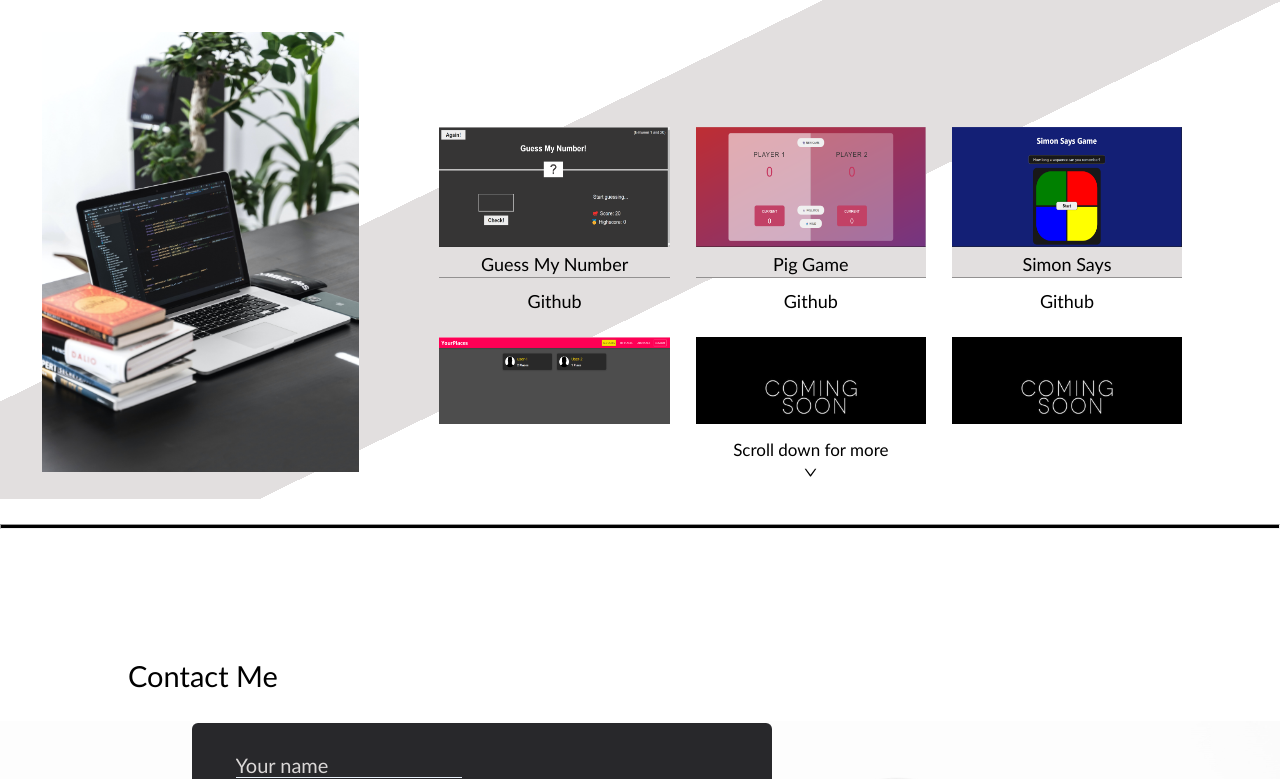
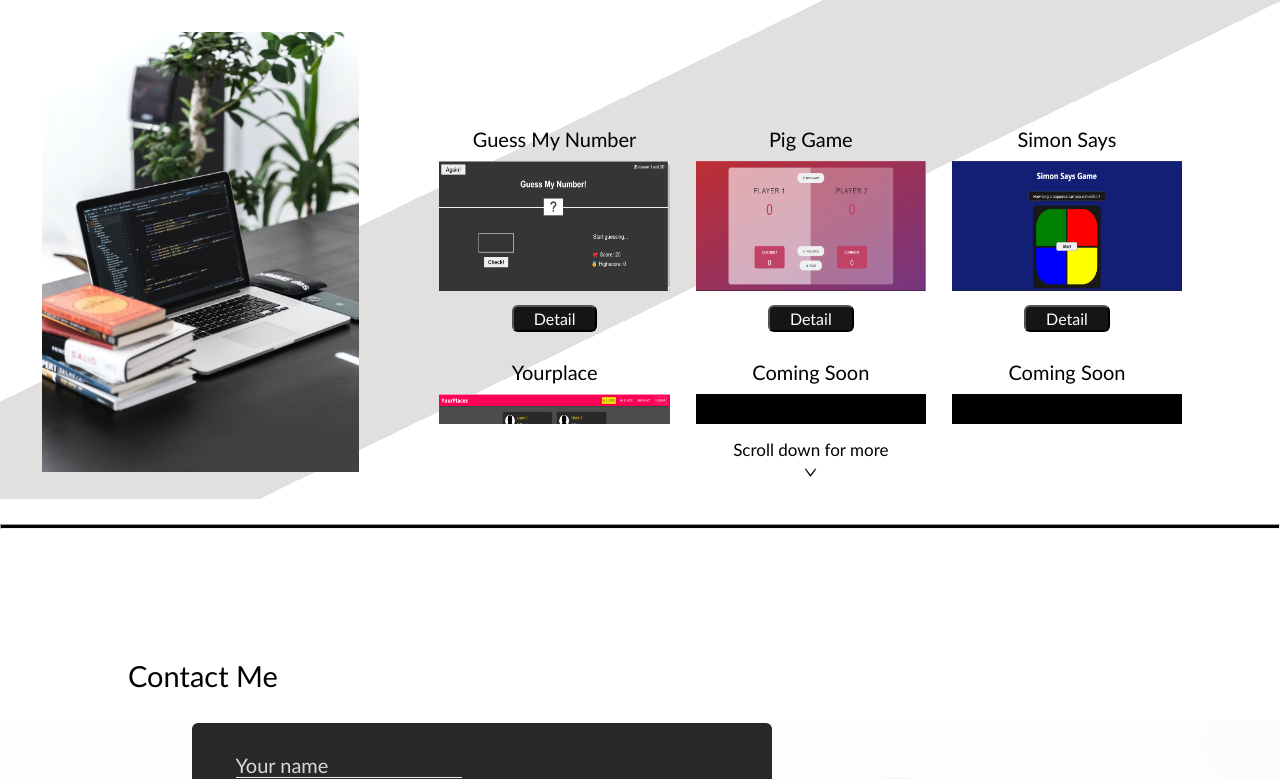
Before and after one commit to khybe/my-portfolio-1.0, a React (Create React App) app: page / in a window 1280 px wide. Shown: the part 1531-2310 px from the top of the page. Built offline with nearby package versions, Linux system fonts and the light colour scheme; the HTML template or start-up script is replaced by a standard one.

Commit message:
Adding Detail Modal to each project in my work section

```diff
--- a/src/components/contact-me/ContactMe.css
+++ b/src/components/contact-me/ContactMe.css
@@ -133,7 +133,7 @@ form button {
   position: absolute;
   bottom: 4%;
   right: 12%;
-  border-radius: 4px;
+  border-radius: 6px;
 }
 
 form button:hover {
@@ -185,7 +185,7 @@ form button:hover {
   padding-top: 30vh;
 }
 
-.userRespond .closeIcon {
+.userRespond .close-icon {
   position: absolute;
   top: 4%;
   right: 8%;
@@ -602,7 +602,7 @@ form button:hover {
     height: 96%;
   }
 
-  .userRespond .closeIcon {
+  .userRespond .close-icon {
     top: 12%;
   }
 }
--- a/src/components/contact-me/ContactMe.js
+++ b/src/components/contact-me/ContactMe.js
@@ -1,6 +1,5 @@
 import React, { useRef, useState } from "react";
 import emailjs from "@emailjs/browser";
-import "./ContactMe.css";
 
 import cmHorizBg from "../../assets/cmHorizBg.jpg";
 import cmVertBg from "../../assets/cmVertBg.jpg";
@@ -8,6 +7,8 @@ import { MdAlternateEmail } from "react-icons/md";
 import { BsTelephone } from "react-icons/bs";
 import { GoLocation } from "react-icons/go";
 import { AiOutlineClose } from "react-icons/ai";
+
+import "./ContactMe.css";
 
 // Abbreviations: {bg: background, msg: message, btm: bottom, horiz: horizontal, vert: vertical, cm: contact-me}
 const ContactMe = () => {
@@ -121,7 +122,7 @@ const ContactMe = () => {
         <div className="userRespond">
           <AiOutlineClose
             size="3rem"
-            className="closeIcon"
+            className="close-icon"
             onClick={closeUserRespondHandler}
           />
           <h1>Thank you for your message!</h1>
--- /dev/null
+++ b/src/components/my-work/Detail.css
@@ -0,0 +1,61 @@
+/* Style for the modal content */
+.project-detail {
+  position: relative;
+  width: 100%;
+  max-width: 500px;
+  padding: 25px;
+  background-color: #fff;
+  border-radius: 10px;
+  box-shadow: 0 0 10px rgba(0, 0, 0, 0.3);
+}
+
+hr {
+  margin: 10px 0;
+}
+
+/* Style for the modal title */
+.project-detail h2 {
+  margin-top: 0;
+  margin-bottom: 20px;
+}
+
+/* Style for the modal description */
+.project-detail p {
+  line-height: 2.3rem;
+  margin-top: 20px;
+  margin-bottom: 20px;
+  padding: 0 5px;
+}
+
+/* Style for the links container */
+.controllers {
+  display: flex;
+  justify-content: center;
+  gap: 3rem;
+  align-items: center;
+  margin-top: 20px;
+}
+
+/* Style for the links */
+.link {
+  font-size: 1.4rem;
+  font-weight: bold;
+  color: #333;
+  text-decoration: none;
+  padding: 5px 20px;
+  background-color: #fff;
+  border: 2px solid #333;
+  border-radius: 5px;
+  transition: all 0.3s ease-in-out;
+}
+
+.link:hover {
+  color: #fff;
+  background-color: #0b0b0b;
+}
+
+.close-icon {
+  position: absolute;
+  top: 10px;
+  right: 15px;
+}
--- /dev/null
+++ b/src/components/my-work/Detail.js
@@ -0,0 +1,37 @@
+import { AiOutlineClose } from "react-icons/ai";
+
+import "./Detail.css";
+
+const Detail = (props) => {
+  return (
+    <div className="project-detail">
+      <AiOutlineClose
+        onClick={props.onCancel}
+        className="close-icon"
+        size="2.5rem"
+      />
+      <h2>{props.title}</h2>
+      <hr />
+      <p>{props.description}</p>
+      <hr />
+
+      <footer className="controllers">
+        <a href={props.link} target="_blank" rel="noreferrer" className="link">
+          Website
+        </a>
+        {props.github && (
+          <a
+            href={props.github}
+            target="_blank"
+            rel="noreferrer"
+            className="link"
+          >
+            Github
+          </a>
+        )}
+      </footer>
+    </div>
+  );
+};
+
+export default Detail;
--- a/src/components/my-work/MyWork.js
+++ b/src/components/my-work/MyWork.js
@@ -1,8 +1,56 @@
 import Projects from "./Projects";
 
 import myWorkPic from "../../assets/my-work/myWork.jpg";
+import pigGame from "../../assets/my-work/myWorkPigGame.png";
+import guessMyNumber from "../../assets/my-work/myWorkGuessMyNumber.png";
+import simonSays from "../../assets/my-work/myWorkSimonSays.png";
+import yourplace from "../../assets/my-work/myWorkYourplace.png";
+import comingSoon from "../../assets/my-work/myWorkComingSoon.jpg";
 
 import "./MyWork.css";
+
+const projectsList = [
+  {
+    id: "p2",
+    title: "Guess My Number",
+    image: guessMyNumber,
+    description: `Is an online game where players try to guess a randomly generated number in the fewest number of attempts possible.
+     It is a simple yet engaging game that can be played alone or with friends.`,
+    github: "https://github.com/khybe/guess-my-number",
+    link: "https://guess-my-number-eight-plum.vercel.app/",
+  },
+  {
+    id: "p1",
+    title: "Pig Game",
+    image: pigGame,
+    description: `A simple dice game where players roll a die and accumulate points, but risk losing all points for the turn if they roll a
+    1. The winner is the first to reach 100 points.
+    2. It's a jeopardy game where players make decisions on whether to risk previous gains for greater gains by rolling again.`,
+    github: "https://github.com/khybe/pig-game",
+    link: "https://pig-game-bay.vercel.app/",
+  },
+  {
+    id: "p3",
+    title: "Simon Says",
+    image: simonSays,
+    description: `A simple interactive game built using Javascript and React.js, where the computer plays a sequence that the user must remember.
+    The game can improve cognitive skills such as working memory and attention.`,
+    github: "https://github.com/khybe/Simon-says",
+    link: "https://simon-says-orcin.vercel.app/",
+  },
+  {
+    id: "p4",
+    title: "Yourplace",
+    image: yourplace,
+    description: `Your Places is a MERN full-stack web app with MongoDB, Express, React, and Node.
+      It has auth, authorization, CRUD operations, and uses AWS S3 for image storage. Users can add multiple
+      locations and view them on a Google Map modal.`,
+    github: "https://yourplace-6ac22.web.app/",
+    link: "https://github.com/khybe/yourplace-MERN-project-with-CRUD-operations-frontend",
+  },
+  { id: "p5", title: "Coming Soon", image: comingSoon },
+  { id: "p6", title: "Coming Soon", image: comingSoon },
+];
 
 // Abbreviations: {horiz: horizontal, vert: vertical}
 const MyWork = (props) => {
@@ -12,7 +60,7 @@ const MyWork = (props) => {
         <h2 className="title">MY WORK</h2>
         <img src={myWorkPic} alt="Work space pic" className="work-space-pic" />
       </div>
-      <Projects />
+      <Projects items={projectsList} />
     </section>
   );
 };
--- a/src/components/my-work/Project.css
+++ b/src/components/my-work/Project.css
@@ -1,39 +1,60 @@
 /* ----Mobile-First---- */
 /* Starting from the smallest, iphone 5/SE size: 320x568*/
 .project {
+  font-size: 1.7rem;
   width: 75%;
   max-width: 200px;
   margin: auto;
-  margin-bottom: 2.5rem;
+  margin-bottom: 2.8rem;
   text-align: center;
-}
-
-.project figure {
-  background-color: #e2dfdf;
-  margin-bottom: 1.2rem;
-}
-
-.project figcaption {
-  padding: 0.2rem 0;
-  border-bottom: 0.5px solid rgb(147, 145, 145);
-  font-weight: 100;
 }
 
 .project img {
   width: 100%;
   height: 100px;
+  margin: 1rem 0;
+}
+
+.project img:hover {
+  border-radius: 8px;
+  border: 2px solid black;
 }
 
 .project a {
-  font-weight: 100;
   color: #000;
   text-decoration: none;
 }
 
 .project a:hover {
-  padding-bottom: 0.1rem;
-  font-weight: 500;
-  border-bottom: 1px solid gray;
+  font-weight: 600;
+}
+
+.project button {
+  padding: 0.2rem 1.8rem;
+  font-size: 1.4rem;
+  background-color: #161414;
+  color: #fff;
+  border-radius: 6px;
+}
+
+.project button:hover {
+  background-color: rgb(253, 250, 250);
+  color: #000;
+  font-weight: 600;
+}
+
+/* Style for the modal background */
+.modal {
+  position: fixed;
+  top: 0;
+  left: 0;
+  width: 100%;
+  height: 100%;
+  background-color: rgba(0, 0, 0, 0.6);
+  display: flex;
+  justify-content: center;
+  align-items: center;
+  z-index: 9999;
 }
 
 /* ----Mobile-Landscape---- */
@@ -47,6 +68,10 @@
   .project img {
     height: 130px;
   }
+
+  .project button {
+    font-size: 1.6rem;
+  }
 }
 
 /*---Tablet-Media-Querie-Rules--- */
@@ -54,19 +79,23 @@
 @media screen and (min-width: 599px) and (min-height: 799px) {
   .project {
     max-width: 240px;
-    font-size: 1.8rem;
+    font-size: 2rem;
   }
 
   .project img {
     height: 120px;
+  }
+
+  .project button {
+    padding: 0.2rem 2rem;
+    font-size: 1.6rem;
   }
 }
 
 /* For screen (width: 768px and more, height: 1024px (in mind)*/
 @media screen and (min-width: 766px) {
   .project {
-    width: 85%;
-    font-size: 1.7rem;
+    width: 88%;
   }
 }
 
@@ -77,25 +106,6 @@
   }
 
   .project img {
-    height: 120px;
-  }
-}
-
-/* For screen (width: 1024px and more, height: 768px (in mind) */
-@media screen and (min-width: 1022px) {
-  .project {
-    font-size: 1.8rem;
-  }
-}
-
-/*---Desktop-Media-Querie-Rules--- */
-/* For screen (width: 1400px and more)*/
-@media screen and (min-width: 1399px) {
-  .project {
-    font-size: 2rem;
-  }
-
-  .project img {
     height: 130px;
   }
 }
--- a/src/components/my-work/Project.js
+++ b/src/components/my-work/Project.js
@@ -1,17 +1,44 @@
+import { useState } from "react";
+
+import Detail from "./Detail";
+
 import "./Project.css";
 
 const Project = (props) => {
+  const [showDetail, setShowDetail] = useState(false);
+
+  const showDetailHandler = (e) => {
+    e.preventDefault();
+
+    setShowDetail(true);
+  };
+
+  const cancelDetailHandler = (e) => {
+    e.preventDefault();
+
+    setShowDetail(false);
+  };
+
   return (
     <div className="project">
       <a href={props.srcLink} target="_blank" rel="noreferrer">
         <figure>
+          <figcaption>{props.title}</figcaption>
           <img src={props.image} alt="Project 1 Pig game" />
-          <figcaption>{props.name}</figcaption>
         </figure>
       </a>
-      <a href={props.githubLink} target="_blank" rel="noreferrer">
-        Github
-      </a>
+      <button onClick={showDetailHandler}>Detail</button>
+      {showDetail && (
+        <div className="modal" onClick={cancelDetailHandler}>
+          <Detail
+            title={props.title}
+            description={props.description}
+            link={props.link}
+            github={props.github}
+            onCancel={cancelDetailHandler}
+          />
+        </div>
+      )}
     </div>
   );
 };
--- a/src/components/my-work/Projects.js
+++ b/src/components/my-work/Projects.js
@@ -3,59 +3,21 @@ import React from "react";
 import "./Projects.css";
 import Project from "./Project";
 
-import pigGame from "../../assets/my-work/myWorkPigGame.png";
-import guessMyNumber from "../../assets/my-work/myWorkGuessMyNumber.png";
-import simonSays from "../../assets/my-work/myWorkSimonSays.png";
-import yourplace from "../../assets/my-work/myWorkYourplace.png";
-import comingSoon from "../../assets/my-work/myWorkComingSoon.jpg";
 import { AiOutlineDown } from "react-icons/ai";
 
-const projectsList = [
-  {
-    id: "p2",
-    name: "Guess My Number",
-    image: guessMyNumber,
-    githubLink: "https://github.com/khybe/guess-my-number",
-    srcLink: "https://guess-my-number-eight-plum.vercel.app/",
-  },
-  {
-    id: "p1",
-    name: "Pig Game",
-    image: pigGame,
-    githubLink: "https://github.com/khybe/pig-game",
-    srcLink: "https://pig-game-bay.vercel.app/",
-  },
-  {
-    id: "p3",
-    name: "Simon Says",
-    image: simonSays,
-    githubLink: "https://github.com/khybe/Simon-says",
-    srcLink: "https://simon-says-orcin.vercel.app/",
-  },
-  {
-    id: "p4",
-    name: "Yourplace",
-    image: yourplace,
-    githubLink:
-      "https://github.com/khybe/yourplace-MERN-project-with-CRUD-operations-frontend",
-    srcLink: "https://yourplace-6ac22.web.app/",
-  },
-  { id: "p5", name: "Coming Soon", image: comingSoon, githubLink: "" },
-  { id: "p6", name: "Coming Soon", image: comingSoon, githubLink: "" },
-];
-
 // Abbreviations: {horiz: horizontal, vert: vertical}
-const Projects = () => {
+const Projects = (props) => {
   return (
     <div className="horiz-right vert-down">
       <div className="projects">
-        {projectsList.map((project) => (
+        {props.items.map((project) => (
           <Project
             key={project.id}
             image={project.image}
-            name={project.name}
-            githubLink={project.githubLink}
-            srcLink={project.srcLink}
+            title={project.title}
+            github={project.github}
+            link={project.link}
+            description={project.description}
           />
         ))}
       </div>
```
